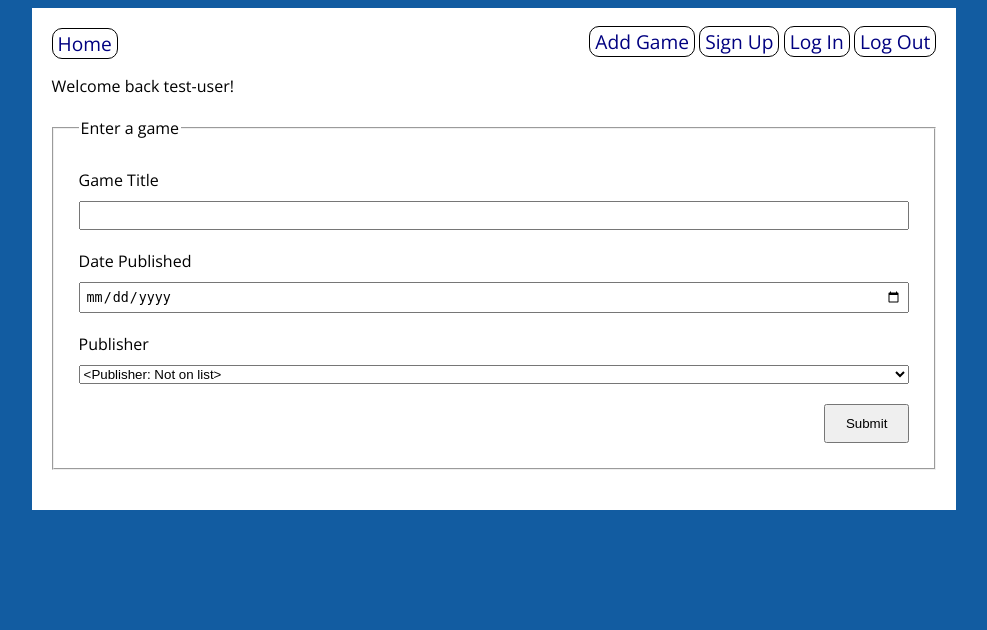
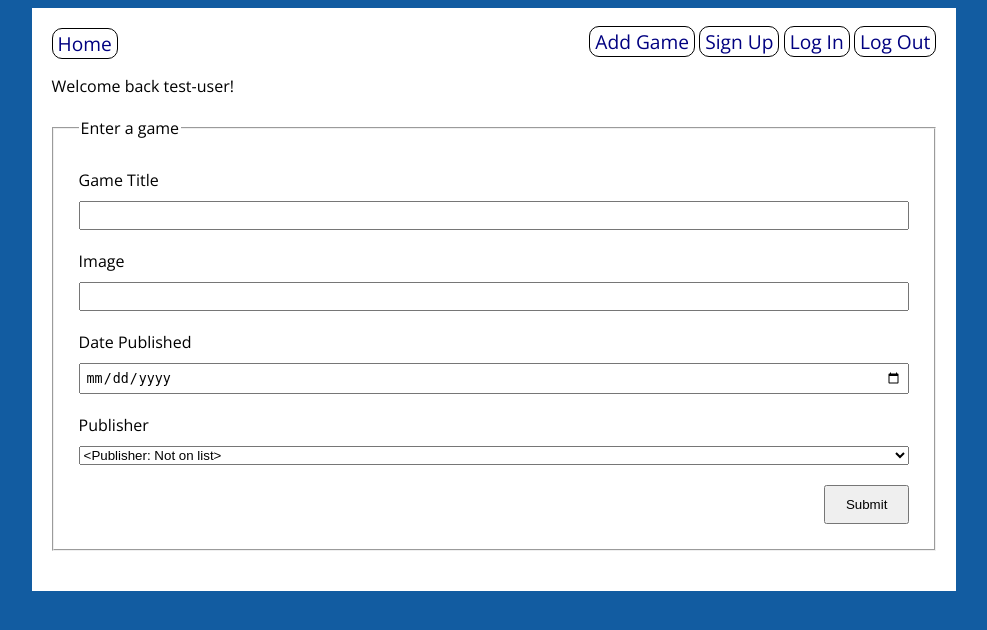
Before and after one commit to Andrew32A/steam-wishlist, a Flask app: page /create_game in a window 1280 px wide. Shown: the top 630 px of the page, without its empty margins (146-1133 px from the left). Run offline with Flask 2, Linux system fonts and the light colour scheme; a user stored in the database is signed in; data comes from the database, SQL or seed files in the repository; both versions use the stored data as it was after the commit.

Commit message:
fixed image upload and updates

```diff
--- a/steam_wishlist_app/main/forms.py
+++ b/steam_wishlist_app/main/forms.py
@@ -8,6 +8,8 @@ class GameForm(FlaskForm):
     """Form to create a game."""
     title = StringField('Game Title',
         validators=[DataRequired(), Length(min=3, max=80)])
+    image = StringField('Image',
+        validators=[DataRequired(), Length(min=3, max=500)])
     publish_date = DateField('Date Published')
     publisher = QuerySelectField('Publisher',
         query_factory=lambda: Publisher.query, allow_blank=False)
--- a/steam_wishlist_app/main/routes.py
+++ b/steam_wishlist_app/main/routes.py
@@ -165,9 +165,9 @@ def create_game():
     if form.validate_on_submit():
         new_game = Game(
             title=form.title.data,
+            image=form.image.data,
             publish_date=form.publish_date.data,
             publisher=form.publisher.data,
-            genres=form.genres.data
         )
         db.session.add(new_game)
         db.session.commit()
@@ -202,9 +202,9 @@ def game_detail(game_id):
     # if form was submitted and contained no errors
     if form.validate_on_submit():
         game.title = form.title.data
+        game.image = form.image.data
         game.publish_date = form.publish_date.data
         game.publisher = form.publisher.data
-        game.genres = form.genres.data
 
         db.session.commit()
 
--- a/steam_wishlist_app/templates/create_game.html
+++ b/steam_wishlist_app/templates/create_game.html
@@ -11,6 +11,14 @@
         {{ form.title }}
         <ul>
         {% for error in form.title.errors %}
+            <li class="error">{{ error }}</li>
+        {% endfor %}
+        </ul>
+
+        {{ form.image.label }}
+        {{ form.image }}
+        <ul>
+        {% for error in form.image.errors %}
             <li class="error">{{ error }}</li>
         {% endfor %}
         </ul>
--- a/steam_wishlist_app/templates/game_detail.html
+++ b/steam_wishlist_app/templates/game_detail.html
@@ -28,6 +28,9 @@
         {{ form.title.label }}
         {{ form.title }}
 
+        {{ form.image.label }}
+        {{ form.image }}
+
         {{ form.publish_date.label }}
         {{ form.publish_date(placeholder="YYYY-mm-dd") }}
 
```
Also changed, not shown: steam_wishlist_app/database.db.
